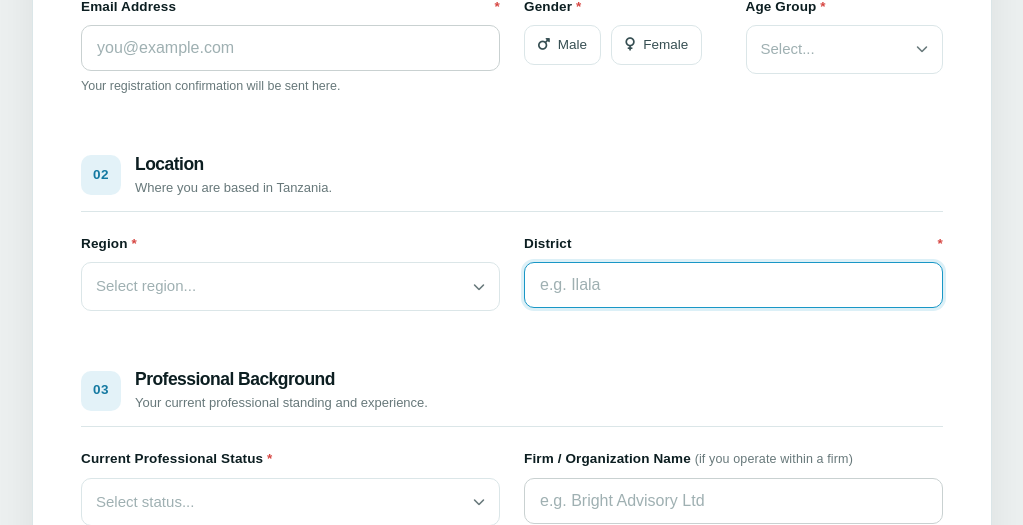
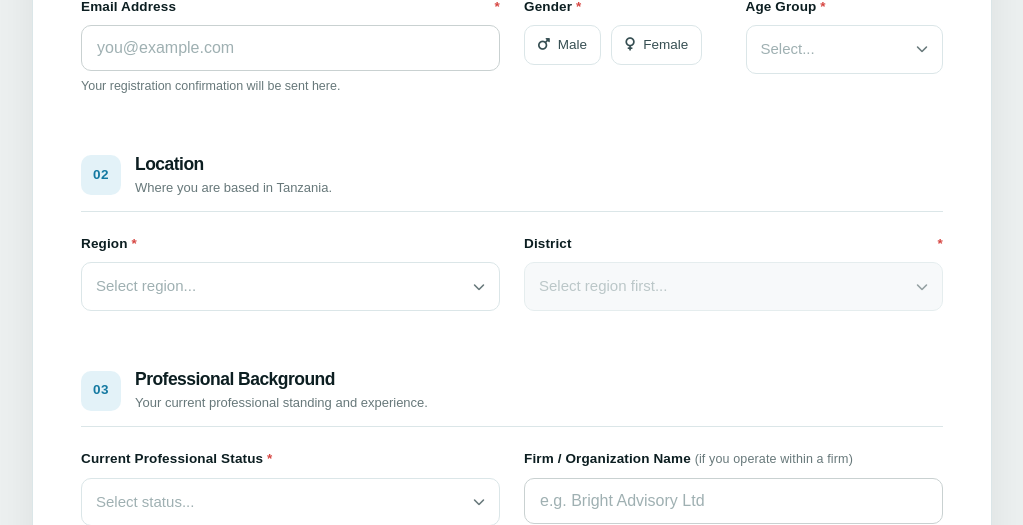
Before and after one commit to atilioobadia-cpu/BDSTanzania, a PHP site: page /register/ in a window 1280 px wide, after a click on "District *"; the page is wider, and only the part inside the window is pictured. Shown: the part 1248-1773 px from the top of that part, without its empty margins (128-1151 px from the left). Run offline with PHP 8.4, Linux system fonts and the light colour scheme; some web fonts are replaced.

Commit message:
feat(register): official region/district searchable dropdowns
Wire the registration form's Region and District fields to the official
31-region / 170-district reference data in includes/geo.php.

- forms.php: bdst_regions() now returns the 31 official names; add
  bdst_districts_by_region(); validate that Region is official and that
  District belongs to the selected Region (case/whitespace tolerant).
  Admin edits keep passing allowCustom so stored legacy values survive.
- register/index.php: District becomes a region-filtered <select> that the
  existing .reg-combo widget renders as a searchable dropdown; the widget
  is now rebuildable and honours a disabled state; district data is embedded
  once as JSON so no extra request is needed.
- register.css: disabled/error styling for the combo control.
- nexus/registration.php: keep a stored legacy region name selectable so an
  admin save cannot silently reassign it.

Verified on the live site: 31 regions, district filtered by region, search
works, and no console errors across the register pages.

```diff
--- a/includes/forms.php
+++ b/includes/forms.php
@@ -8,17 +8,31 @@ declare(strict_types=1);
  * registration form, the admin editor and the public member directory.
  */
 
+require_once __DIR__ . '/geo.php';
+
 const BDST_CV_MAX_BYTES = 10485760; // 10 MB
 
+/**
+ * Official region names (31), single source of truth from includes/geo.php.
+ * These names match the map boundaries and the geo_regions reference table.
+ *
+ * @return list<string>
+ */
 function bdst_regions(): array
 {
-    return [
-        'Arusha', 'Dar es Salaam', 'Dodoma', 'Geita', 'Iringa', 'Kagera',
-        'Katavi', 'Kigoma', 'Kilimanjaro', 'Lindi', 'Manyara', 'Mara',
-        'Mbeya', 'Mjini Magharibi', 'Morogoro', 'Mtwara', 'Mwanza',
-        'Njombe', 'Pemba', 'Pwani', 'Rukwa', 'Ruvuma', 'Shinyanga',
-        'Simiyu', 'Singida', 'Songwe', 'Tabora', 'Tanga', 'Unguja',
-    ];
+    return bdst_region_names();
+}
+
+/**
+ * Official districts that belong to a region (empty when the region is
+ * unknown). Powers the searchable District dropdown and its server-side
+ * validation, so every registration maps to a real area.
+ *
+ * @return list<string>
+ */
+function bdst_districts_by_region(string $region): array
+{
+    return bdst_districts_for_region($region);
 }
 
 function bdst_age_groups(): array
@@ -356,11 +370,31 @@ function bdst_collect_registration(array $src, array $files = [], bool $allowCus
             $errors['email'] = 'This email domain does not exist. Please check the address for typos.';
         }
     }
-    if (!in_array($data['region'], bdst_regions(), true)) {
+    // Region + district must be official names, and the district must belong to
+    // the selected region, so every registration maps to a real area. Admin
+    // edits pass $allowCustom and keep whatever value was already stored.
+    $regionName   = bdst_normalize_region($data['region']);
+    $districtName = $regionName !== null
+        ? bdst_normalize_district($data['district'], $regionName)
+        : null;
+
+    if ($regionName !== null) {
+        $data['region'] = $regionName;
+    }
+    if ($districtName !== null) {
+        $data['district'] = $districtName;
+    }
+
+    if ($data['region'] === '') {
         $errors['region'] = 'Please select your region.';
+    } elseif ($regionName === null && !$allowCustom) {
+        $errors['region'] = 'Please select one of the listed regions.';
     }
-    if ($data['district'] === '' || mb_strlen($data['district']) > 80) {
-        $errors['district'] = 'Please enter your district.';
+
+    if ($data['district'] === '') {
+        $errors['district'] = 'Please select your district.';
+    } elseif ($districtName === null && !$allowCustom) {
+        $errors['district'] = 'Please choose a district within the selected region.';
     }
     if (mb_strlen($data['firm_name']) > 150) {
         $errors['firm_name'] = 'Firm name is too long.';
--- a/register/index.php
+++ b/register/index.php
@@ -363,9 +363,13 @@ bdst_reg_page_start('BDS Tanzania Member Registration | Apply Online', $metaDesc
                 <div class="col-lg-6">
                     <div class="reg-field">
                         <label class="reg-label" for="district">District <span class="reg-req">*</span></label>
-                        <input class="reg-control<?= reg_err_class($errors, 'district') ?>" type="text" id="district" name="district" maxlength="80"
-                               placeholder="e.g. Ilala" required
-                               value="<?= reg_old($old, 'district') ?>">
+                        <?php $oldRegion = bdst_normalize_region((string) $old['region']) ?? (string) $old['region']; $districtOptions = bdst_districts_by_region($oldRegion); ?>
+                        <select class="reg-control<?= reg_err_class($errors, 'district') ?>" id="district" name="district" required<?= $districtOptions === [] ? ' disabled' : '' ?>>
+                            <option value=""><?= $districtOptions === [] ? 'Select region first...' : 'Select district...' ?></option>
+                            <?php foreach ($districtOptions as $opt): ?>
+                                <option value="<?= reg_e($opt) ?>"<?= reg_selected($old, 'district', $opt) ?>><?= reg_e($opt) ?></option>
+                            <?php endforeach; ?>
+                        </select>
                         <?= reg_field_error($errors, 'district') ?>
                     </div>
                 </div>
@@ -622,8 +626,8 @@ bdst_reg_page_start('BDS Tanzania Member Registration | Apply Online', $metaDesc
             </div>
         </form>
     </div>
-</section>
-
+<?php /* Official districts per region, for the region-filtered District dropdown. */ ?>
+<script type="application/json" id="bdst-districts-data"><?= json_encode(bdst_official_districts(), JSON_UNESCAPED_UNICODE | JSON_HEX_TAG | JSON_HEX_AMP | JSON_HEX_APOS | JSON_HEX_QUOT) ?></script>
 <script>
 (function () {
     // Dropdown "Other" reveals
@@ -748,6 +752,9 @@ bdst_reg_page_start('BDS Tanzania Member Registration | Apply Online', $metaDesc
 
         // required text inputs & selects
         regForm.querySelectorAll('input[required]:not([type="file"]):not([type="checkbox"]):not([type="radio"]), select[required]').forEach(function (el) {
+            if (el.disabled) {
+                return;
+            }
             if (el.value.trim() === '') {
                 fail(el, el.tagName === 'SELECT' ? 'This selection is required.' : 'This field is required.');
             } else if (el === emailField && !emailRe.test(el.value.trim())) {
@@ -821,7 +828,7 @@ document.addEventListener('DOMContentLoaded', function () {
         });
     }
 
-    document.querySelectorAll('select.reg-control').forEach(function (sel) {
+    function buildCombo(sel) {
         if (sel.dataset.comboBuilt) {
             return;
         }
@@ -870,6 +877,12 @@ document.addEventListener('DOMContentLoaded', function () {
             Array.prototype.forEach.call(list.children, function (li) {
                 li.classList.toggle('is-selected', li.dataset.value === sel.value);
             });
+            wrap.classList.toggle('is-disabled', !!sel.disabled);
+            wrap.classList.toggle('has-error', sel.classList.contains('has-error'));
+            wrap.querySelector('.reg-combo-toggle').disabled = !!sel.disabled;
+            if (sel.disabled) {
+                wrap.classList.remove('is-open');
+            }
         }
 
         function applyFilter() {
@@ -894,6 +907,9 @@ document.addEventListener('DOMContentLoaded', function () {
         }
 
         wrap.querySelector('.reg-combo-toggle').addEventListener('click', function () {
+            if (sel.disabled) {
+                return;
+            }
             var opening = !wrap.classList.contains('is-open');
             closeAll(wrap);
             wrap.classList.toggle('is-open', opening);
@@ -929,11 +945,93 @@ document.addEventListener('DOMContentLoaded', function () {
         });
 
         // keep native select authoritative for "other" reveals etc.
+        sel._comboSync = sync;
         sel.addEventListener('change', sync);
 
         combos.push(wrap);
         sync();
-    });
+        return wrap;
+    }
+
+    function destroyCombo(sel) {
+        if (!sel.dataset.comboBuilt) {
+            return;
+        }
+        var wrap = sel.previousElementSibling;
+        if (wrap && wrap.classList.contains('reg-combo')) {
+            var idx = combos.indexOf(wrap);
+            if (idx !== -1) {
+                combos.splice(idx, 1);
+            }
+            wrap.remove();
+        }
+        if (sel._comboSync) {
+            sel.removeEventListener('change', sel._comboSync);
+            delete sel._comboSync;
+        }
+        sel.style.display = '';
+        delete sel.dataset.comboBuilt;
+    }
+
+    function refreshCombo(sel) {
+        destroyCombo(sel);
+        buildCombo(sel);
+    }
+
+    document.querySelectorAll('select.reg-control').forEach(buildCombo);
+
+    // District is a searchable dropdown whose options depend on the chosen Region.
+    var regionSel = document.getElementById('region');
+    var districtSel = document.getElementById('district');
+    if (regionSel && districtSel) {
+        var districtData = {};
+        try {
+            var dataEl = document.getElementById('bdst-districts-data');
+            if (dataEl) {
+                districtData = JSON.parse(dataEl.textContent) || {};
+            }
+        } catch (e) {
+            districtData = {};
+        }
+
+        var clearDistrictError = function () {
+            districtSel.classList.remove('has-error');
+            var field = districtSel.closest('.reg-field');
+            if (field) {
+                field.querySelectorAll(':scope > .field-error').forEach(function (n) { n.remove(); });
+            }
+        };
+
+        var fillDistricts = function (preserve) {
+            var list = districtData[regionSel.value] || [];
+            var current = preserve ? districtSel.value : '';
+
+            districtSel.innerHTML = '';
+            var placeholder = document.createElement('option');
+            placeholder.value = '';
+            placeholder.textContent = list.length ? 'Select district...' : 'Select region first...';
+            districtSel.appendChild(placeholder);
+
+            list.forEach(function (name) {
+                var opt = document.createElement('option');
+                opt.value = name;
+                opt.textContent = name;
+                districtSel.appendChild(opt);
+            });
+
+            if (current !== '' && list.indexOf(current) !== -1) {
+                districtSel.value = current;
+            }
+            districtSel.disabled = list.length === 0;
+            refreshCombo(districtSel);
+        };
+
+        fillDistricts(true);
+        regionSel.addEventListener('change', function () {
+            clearDistrictError();
+            fillDistricts(false);
+        });
+    }
 
     document.addEventListener('click', function (e) {
         if (!e.target.closest('.reg-combo')) {
--- a/register/register.css
+++ b/register/register.css
@@ -280,6 +280,17 @@ select.reg-control {
 
 .reg-combo-toggle:hover {
     border-color: var(--reg-primary);
+}
+
+.reg-combo.has-error .reg-combo-toggle {
+    border-color: #d64541;
+}
+
+.reg-combo.is-disabled .reg-combo-toggle {
+    background: #f4f7f8;
+    border-color: var(--reg-line);
+    color: #9fb0b2;
+    cursor: not-allowed;
 }
 
 .reg-combo-toggle:focus-visible,
```
Also changed, not shown: nexus/registration.php (+8 -1 lines).
